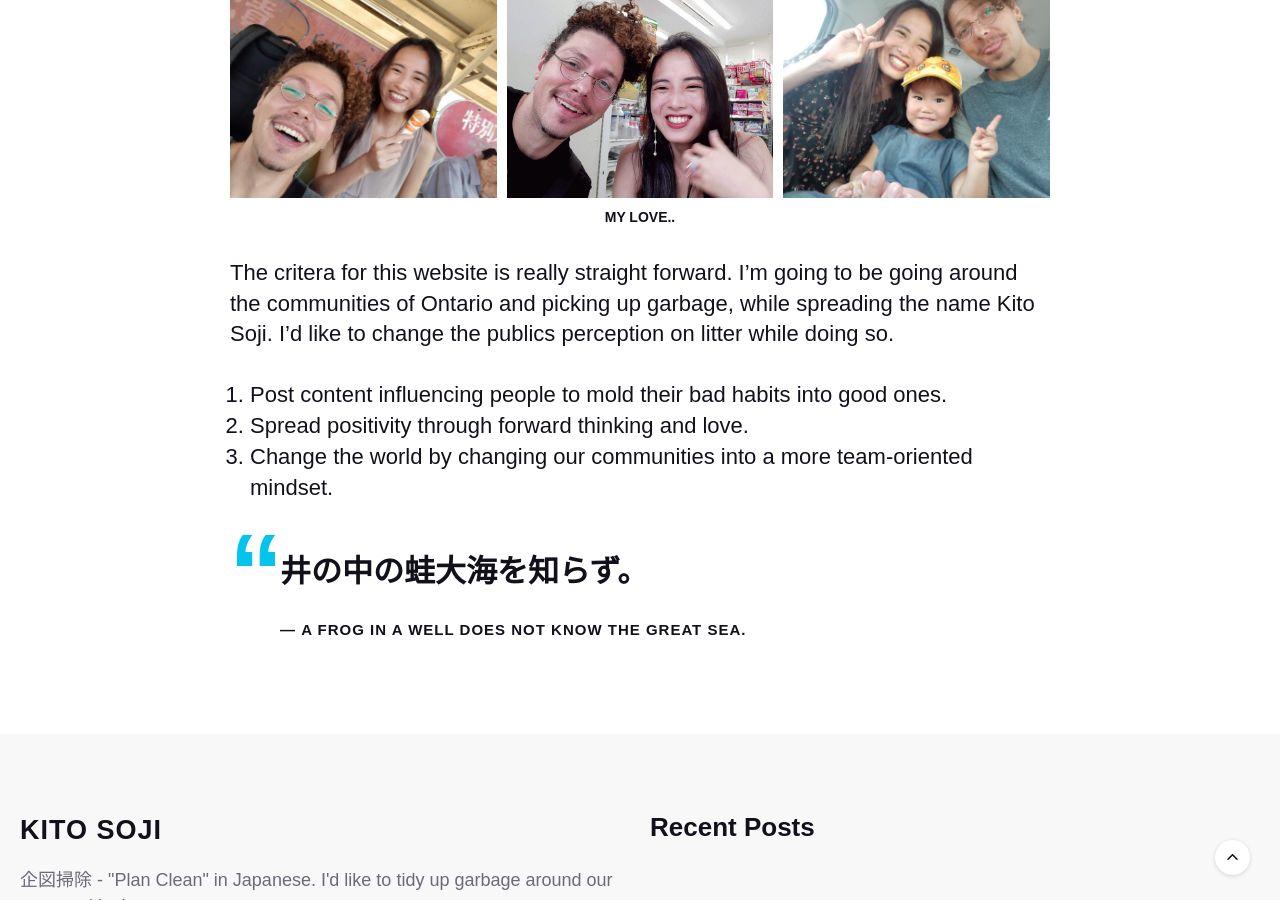
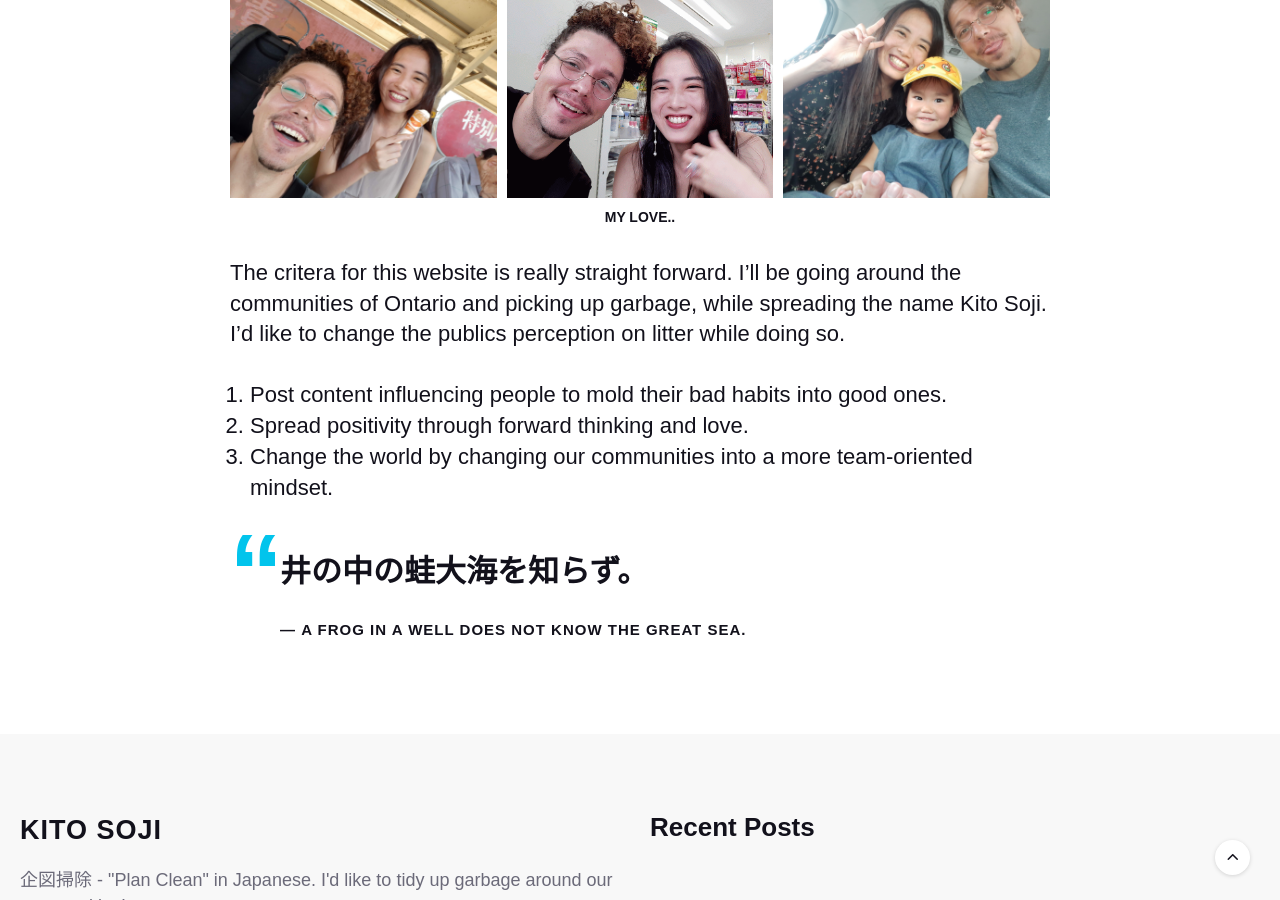
Before and after one commit to kitosoji/kitosoji, a Jekyll site: the page built from _pages/about.md, in a window 1280 px wide and 900 px high, scrolled down 1949 px. Built offline with Jekyll 4.4.1, drawn with Linux system fonts in a browser that asks for light colours; nearby versions of some CDN libraries; some web fonts are replaced.

Commit message:
Update about.md

```diff
--- a/_pages/about.md
+++ b/_pages/about.md
@@ -20,7 +20,7 @@ The reason that I even ended up in Japan is due to this lovely lady here. She vi
   <em>My love..</em>
 </div>
 
-The critera for this website is really straight forward. I'm going to be going around the communities of Ontario and picking up garbage, while spreading the name Kito Soji. I'd like to change the publics perception on litter while doing so.
+The critera for this website is really straight forward. I'll be going around the communities of Ontario and picking up garbage, while spreading the name Kito Soji. I'd like to change the publics perception on litter while doing so.
 
 1. Post content influencing people to mold their bad habits into good ones.
 2. Spread positivity through forward thinking and love.
```
